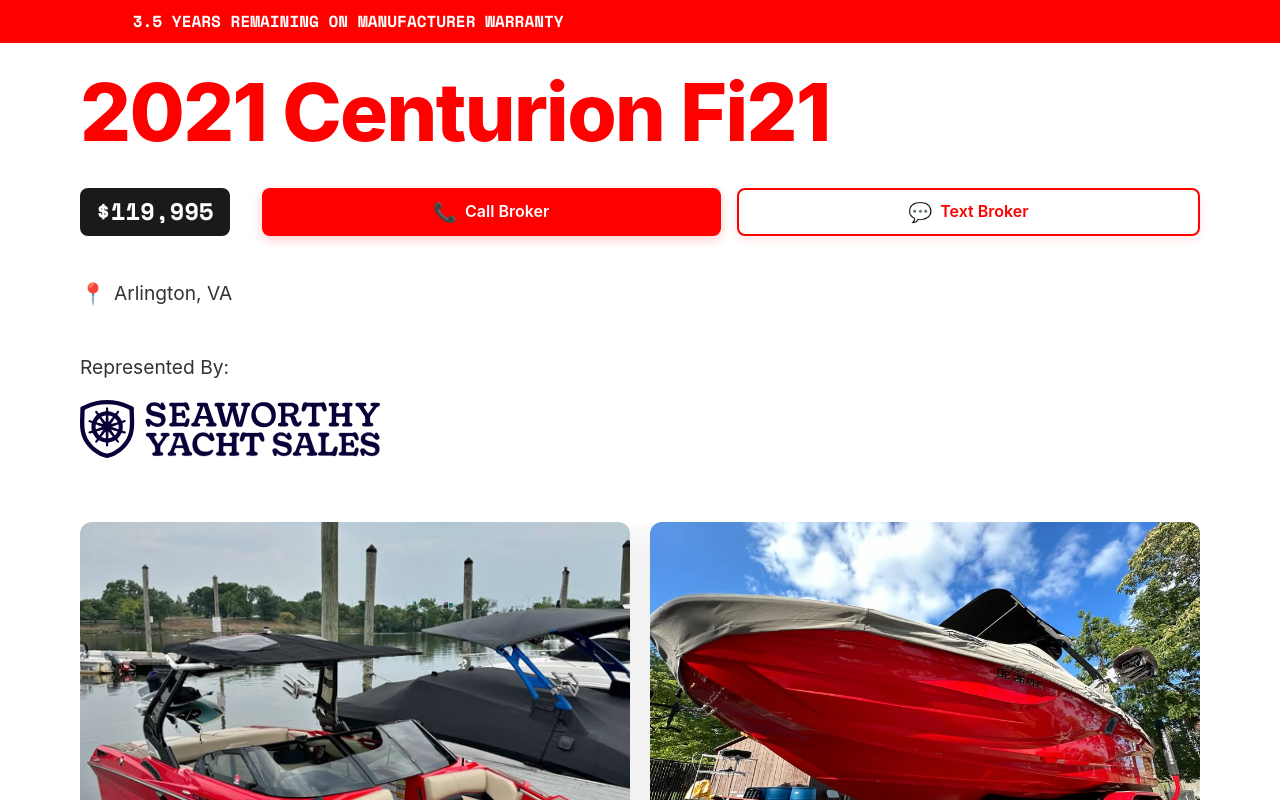
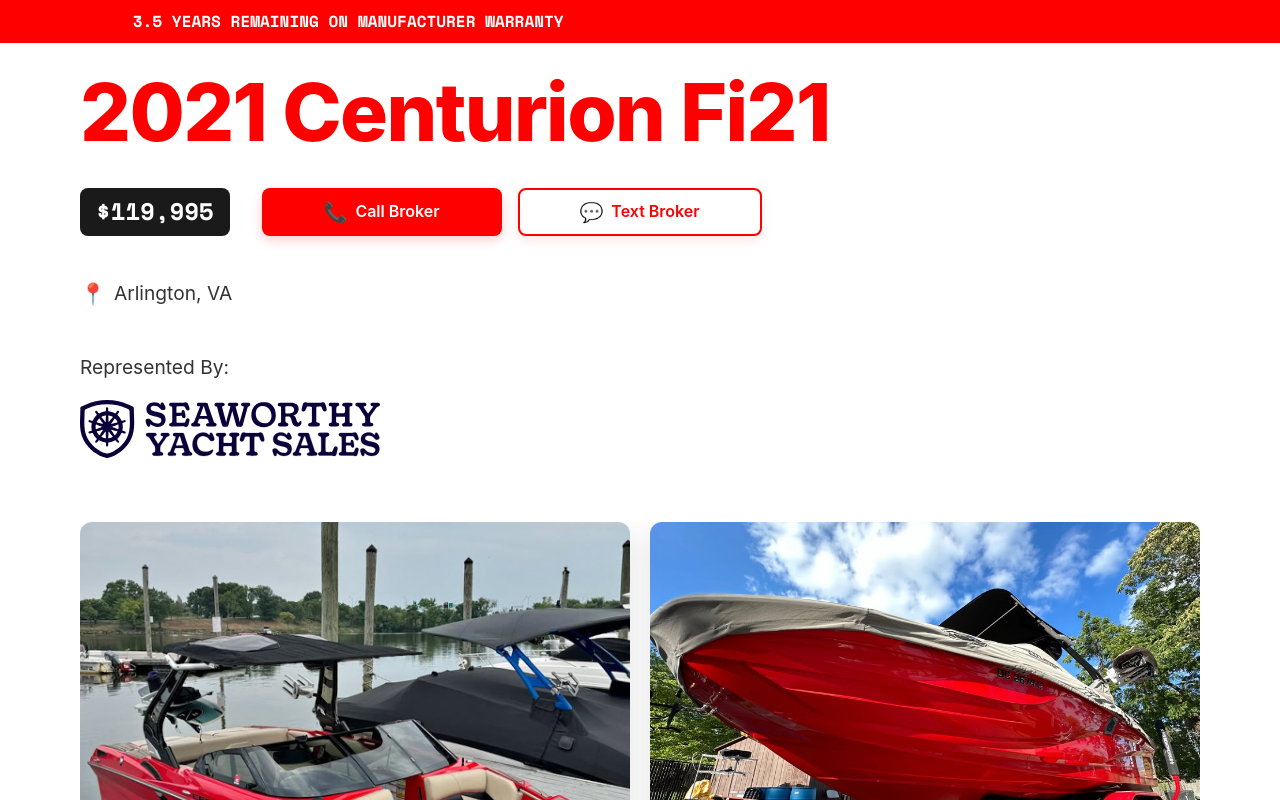
Before and after one commit to tjcandesign/boat, a React (Vite) app: page / in a window 1280 px wide. Shown: the top 800 px of the page. Built offline with nearby package versions, Linux system fonts and the light colour scheme.

Commit message:
Add max-width for contact buttons on desktop

```diff
--- a/src/styles/App.css
+++ b/src/styles/App.css
@@ -108,6 +108,15 @@
   display: flex;
   gap: 1rem;
   width: 100%;
+}
+
+@media (min-width: 768px) {
+  .contact-options {
+    max-width: 500px;
+  }
+  .cta-button {
+    max-width: 250px;
+  }
 }
 
 .cta-button {
```
